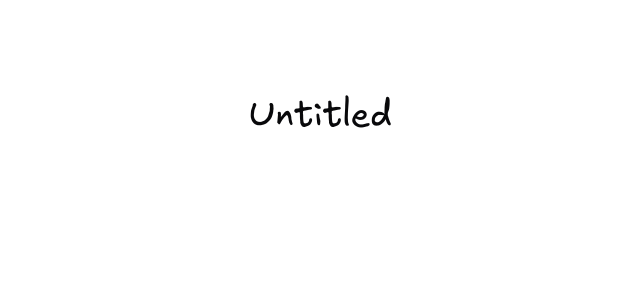
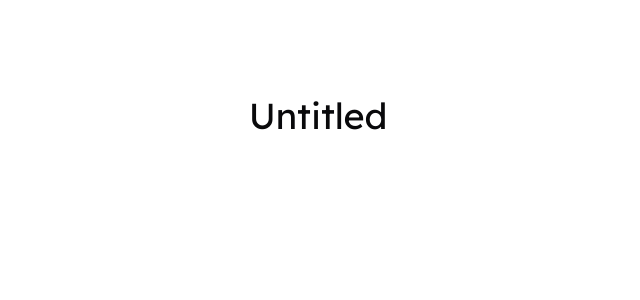
Before and after one commit to Sushants-Git/lili, a React (Vite) app: page / in a window 1280 px wide. Shown: the top 300 px of the page, without its empty margins (47-687 px from the left). Built offline with nearby package versions, Linux system fonts and the light colour scheme.

Commit message:
feat : better reading with lexend font

```diff
--- a/src/app.css
+++ b/src/app.css
@@ -1,6 +1,17 @@
 @font-face {
-  font-family: 'Excalifont';
-  src: url('./assets/fonts/Excalifont-Regular.woff2') format('woff2');
-  font-weight: normal;
-  font-style: normal;
+    font-family: "Excalifont";
+    src: url("./assets/fonts/Excalifont-Regular.woff2") format("woff2");
+    font-weight: normal;
+    font-style: normal;
 }
+
+@font-face {
+    font-family: "Lexend";
+    src: url("./assets/fonts/Lexend-VariableFont_wght.ttf") format("truetype");
+    font-weight: 100 900;
+    font-display: swap;
+}
+
+::-webkit-scrollbar {
+    display: none;
+}
--- a/src/app.tsx
+++ b/src/app.tsx
@@ -18,17 +18,13 @@ function App() {
     };
 
     return (
-        <>
-            <section className="font-excalifont mx-auto max-w-3xl px-6 pb-24 pt-24 text-base/[150%] sm:pb-32 lg:px-10">
-                <h1 className="text-4xl">
-                    <Title handleEnter={handleEnter} ref={titleRef} />
-                </h1>
+        <section className="font-lexend mx-auto max-w-3xl px-6 pb-24 pt-24 text-base/[150%] sm:pb-32 lg:px-10">
+            <h1 className="text-4xl mb-6">
+                <Title handleEnter={handleEnter} ref={titleRef} />
+            </h1>
 
-                <br />
-
-                <Body ref={bodyRef} />
-            </section>
-        </>
+            <Body ref={bodyRef} />
+        </section>
     );
 }
 
--- a/src/components/editior/body.tsx
+++ b/src/components/editior/body.tsx
@@ -2,15 +2,30 @@ import Document from "@tiptap/extension-document";
 import Paragraph from "@tiptap/extension-paragraph";
 import Text from "@tiptap/extension-text";
 import History from "@tiptap/extension-history";
+import ListItem from "@tiptap/extension-list-item";
+import OrderedList from "@tiptap/extension-ordered-list";
+import BulletList from "@tiptap/extension-bullet-list";
 import { EditorContent, useEditor } from "@tiptap/react";
 
 import React from "react";
 
 import type { BodyRef } from "./body.types";
 
+import "./body.css";
+
+const extensions = [
+    Document,
+    Paragraph,
+    Text,
+    History,
+    OrderedList,
+    BulletList,
+    ListItem,
+];
+
 const Body = React.forwardRef<BodyRef>((_, bodyRef) => {
     const editor = useEditor({
-        extensions: [Document, Paragraph, Text, History],
+        extensions,
         content: "",
     });
 
@@ -21,9 +36,7 @@ const Body = React.forwardRef<BodyRef>((_, bodyRef) => {
     }));
 
     return (
-        <>
-            <EditorContent editor={editor} className="*:outline-none" />
-        </>
+        <EditorContent editor={editor} className="*:outline-none editor-body leading-relaxed" />
     );
 });
 
--- a/tailwind.config.js
+++ b/tailwind.config.js
@@ -6,6 +6,7 @@ export default {
         extend: {
             fontFamily: {
                 excalifont: ["Excalifont", "sans-serif"],
+                lexend: ["Lexend", "sans-serif"],
             },
             borderRadius: {
                 lg: "var(--radius)",
@@ -19,6 +20,7 @@ export default {
                     DEFAULT: "hsl(var(--card))",
                     foreground: "hsl(var(--card-foreground))",
                 },
+                "list-gray": "#687076",
                 popover: {
                     DEFAULT: "hsl(var(--popover))",
                     foreground: "hsl(var(--popover-foreground))",
```
Also changed, not shown: src/assets/fonts/Lexend-VariableFont_wght.ttf (added), 1 other file (tests, documents, lock files or other folders).
